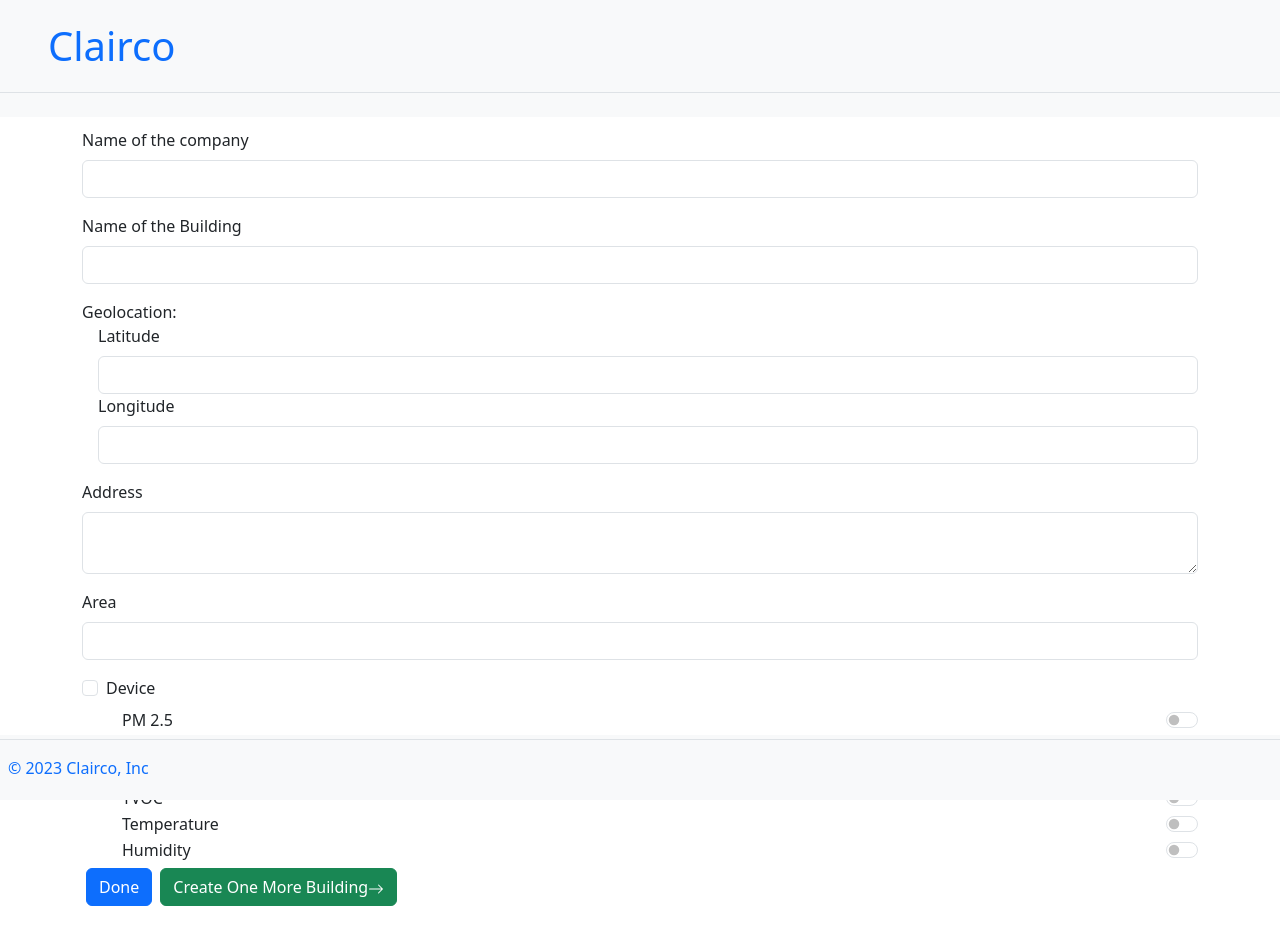
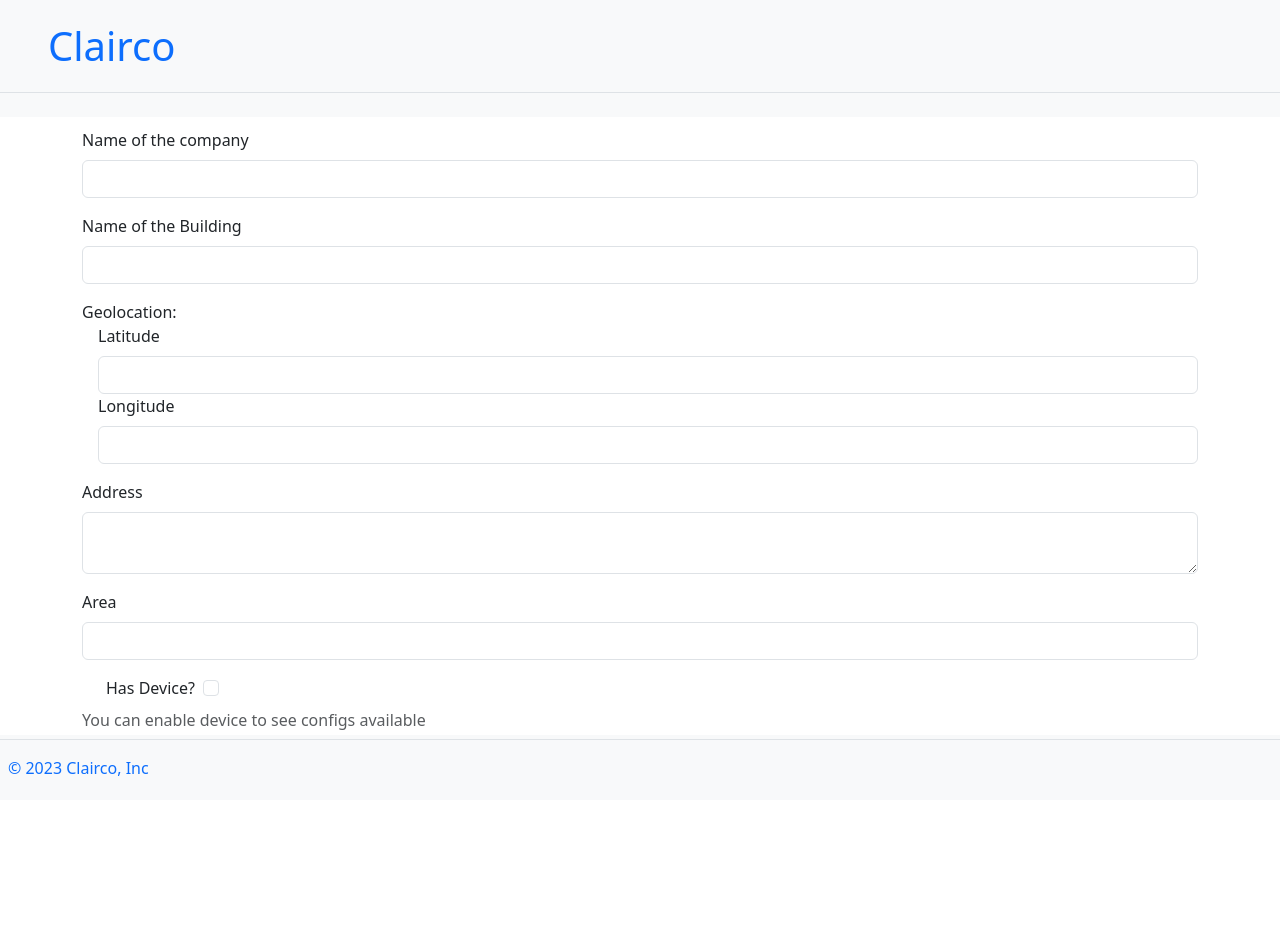
Before and after one commit to Abhinav-Chdhary/clairco-clone, a React (Create React App) app: page /adminDashboard/newBuildingForm in a window 1280 px wide. Shown: the top 944 px of the page. After the commit the page ends 882 px from the top, so only its background shows below. Built offline with nearby package versions, Linux system fonts and the light colour scheme.

Commit message:
NewBuilding form update
Feature add: Dynamic form based on device status

```diff
--- a/src/AdminFiles/NewBuilding.js
+++ b/src/AdminFiles/NewBuilding.js
@@ -1,6 +1,10 @@
 import React, { useState } from "react";
 
 export default function NewBuilding() {
+  const [deviceEnabled, setDeviceEnabled] = useState(false);
+  const handleDeviceButton = () => {
+    setDeviceEnabled(!deviceEnabled);
+  };
   return (
     <div className="container">
       <form>
@@ -39,23 +43,27 @@ export default function NewBuilding() {
           </label>
           <input type="text" className="form-control" />
         </div>
-        <div class="form-check mb-2">
+        <div class="form-check mb-2 d-flex">
           <label class="form-check-label" for="flexCheckChecked">
-            Device
+            Has Device?
           </label>
           <input
-            class="form-check-input"
+            class="form-check-input float-end ms-2"
             type="checkbox"
             value=""
             id="flexCheckChecked"
+            onClick={handleDeviceButton}
           />
         </div>
+        <div>
+          {deviceEnabled ? (
+            <div className="d-flex flex-wrap">
               <div class="form-check form-switch">
                 <label class="form-check-label" for="PM2.5">
                   PM 2.5
                 </label>
                 <input
-            class="form-check-input float-end"
+                  class="form-check-input float-end ms-2"
                   type="checkbox"
                   role="switch"
                   id="flexSwitchCheckDefault"
@@ -66,7 +74,7 @@ export default function NewBuilding() {
                   PM 10
                 </label>
                 <input
-            class="form-check-input float-end"
+                  class="form-check-input float-end ms-2"
                   type="checkbox"
                   role="switch"
                   id="flexSwitchCheckDefault"
@@ -77,7 +85,7 @@ export default function NewBuilding() {
                   CO<sub>2</sub>
                 </label>
                 <input
-            class="form-check-input float-end"
+                  class="form-check-input float-end ms-2"
                   type="checkbox"
                   role="switch"
                   id="flexSwitchCheckDefault"
@@ -88,33 +96,40 @@ export default function NewBuilding() {
                   TVOC
                 </label>
                 <input
-            class="form-check-input float-end"
+                  class="form-check-input float-end ms-2"
                   type="checkbox"
                   role="switch"
                   id="flexSwitchCheckDefault"
                 />
               </div>
               <div class="form-check form-switch">
-          <label class="form-check-label" for="TVOC">
+                <label class="form-check-label" for="temperature">
                   Temperature
                 </label>
                 <input
-            class="form-check-input float-end"
+                  class="form-check-input float-end ms-2"
                   type="checkbox"
                   role="switch"
                   id="flexSwitchCheckDefault"
                 />
               </div>
               <div class="form-check form-switch">
-          <label class="form-check-label" for="TVOC">
+                <label class="form-check-label" for="humidity">
                   Humidity
                 </label>
                 <input
-            class="form-check-input float-end"
+                  class="form-check-input float-end ms-2"
                   type="checkbox"
                   role="switch"
                   id="flexSwitchCheckDefault"
                 />
+              </div>
+            </div>
+          ) : (
+            <div className="text-muted mb-2">
+              You can enable device to see configs available
+            </div>
+          )}
         </div>
 
         <div className="d-inline">
```
Lines whose indentation alone changed are shown as unchanged.
